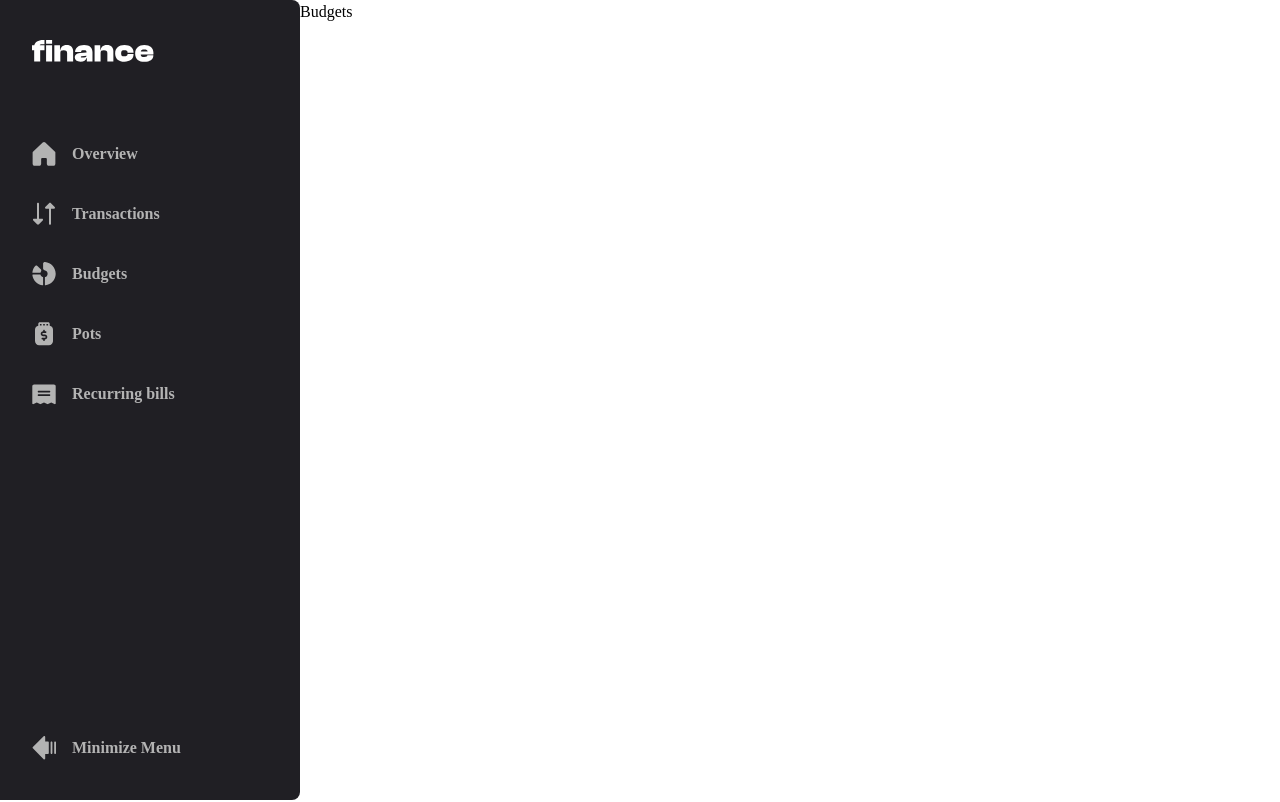
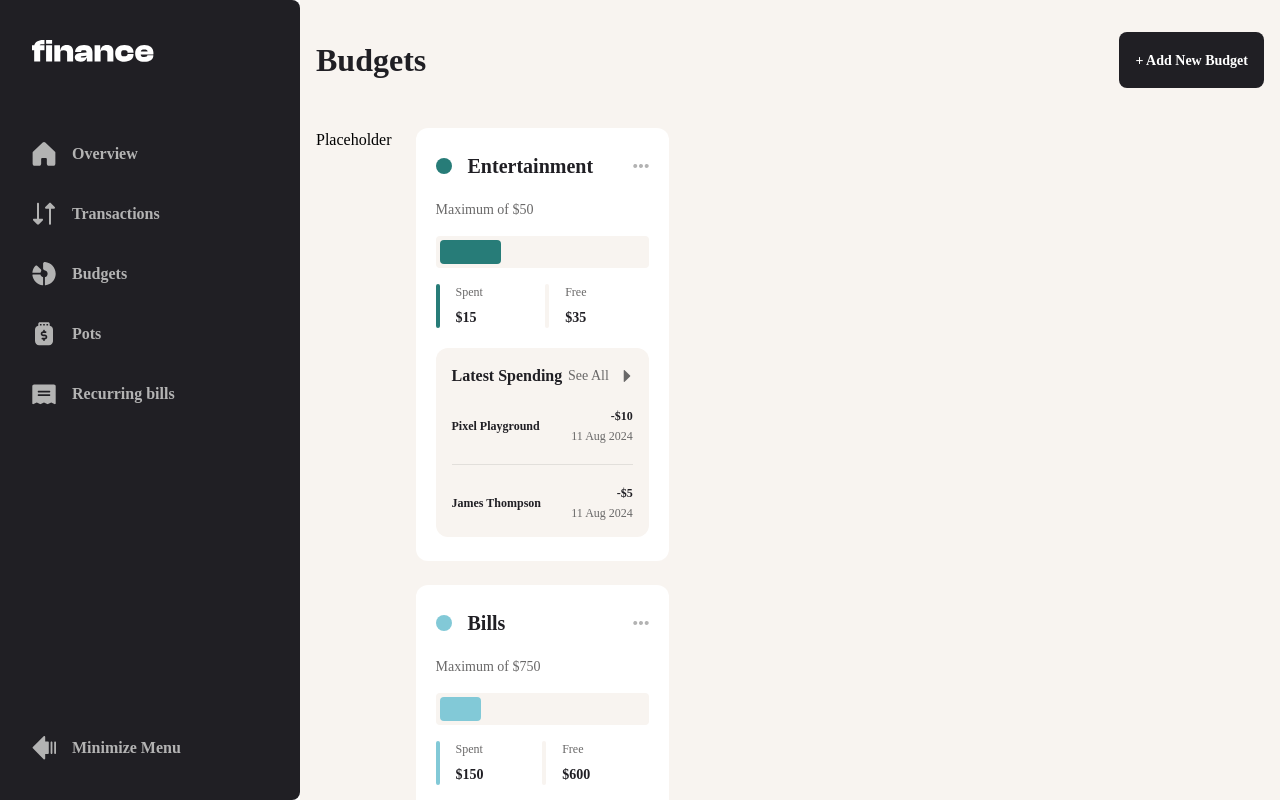
Before and after one commit to gianmarcoricciarelli/personal-finance-app, a React (Vite) app: page /budgets in a window 1280 px wide. Shown: the top 802 px of the page. Built offline with nearby package versions, Linux system fonts and the light colour scheme; a web font is replaced by a local one.

Commit message:
feature(budgets): first implementation of the new section

```diff
--- a/src/components/ProgressBar/ProgressBar.tsx
+++ b/src/components/ProgressBar/ProgressBar.tsx
@@ -54,13 +54,7 @@ export default function ProgressBar({
                             )}%`,
                             backgroundColor: colors as string,
                         }}
-                        className={clsx(
-                            {
-                                'h-2': height === 'xs',
-                                'h-8': height === 'xxl',
-                            },
-                            'rounded-[4px]'
-                        )}
+                        className={clsx('h-full rounded-[4px]')}
                     />
                 )}
                 {stackedProgressBars && (
--- a/src/components/TextBox/TextBox.tsx
+++ b/src/components/TextBox/TextBox.tsx
@@ -9,9 +9,17 @@ function Tag({ color }: { color: Color }) {
     )
 }
 
-function WithTag({ color, children }: { color: Color; children: ReactNode }) {
+function WithTag({
+    className,
+    color,
+    children,
+}: {
+    color: Color
+    children: ReactNode
+    className?: string
+}) {
     return (
-        <div className='flex gap-4'>
+        <div className={clsx(className, 'flex gap-4')}>
             <Tag color={color} />
             {children}
         </div>
--- /dev/null
+++ b/src/pages/Budgets/Budget/Budget.tsx
@@ -0,0 +1,135 @@
+import ProgressBar from '@components/ProgressBar/ProgressBar'
+import Text from '@components/Text/Text'
+import TextBox from '@components/TextBox/TextBox'
+import DataContext from '@contexts/Data/Data.context'
+import CaretRightIcon from '@images/icon-caret-right.svg?react'
+import EllipsisIcon from '@images/icon-ellipsis.svg?react'
+import clsx from 'clsx'
+import { Fragment, useContext } from 'react'
+import { Budget as BudgetType, Color } from '../../../types'
+
+interface BudgetProps {
+    category: BudgetType['category']
+    maximum: BudgetType['maximum']
+    theme: BudgetType['theme']
+}
+
+export default function Budget({ category, maximum, theme }: BudgetProps) {
+    const {
+        data: { transactions },
+    } = useContext(DataContext)
+    const transactionByCategory = transactions
+        .filter(
+            (t) => t.category === category && new Date(t.date).getMonth() === 7
+        )
+        .sort((a, b) => new Date(b.date).getTime() - new Date(a.date).getTime())
+    const spent = Math.abs(
+        transactionByCategory.reduce((prev, curr) => prev + curr.amount, 0)
+    )
+
+    return (
+        <div
+            className={clsx(
+                'px-5 tablet:px-8 py-6 tablet:py-8',
+                'bg-pfa-white rounded-xl',
+                'flex flex-col gap-5'
+            )}
+        >
+            <div className='flex justify-between items-center'>
+                <div className='flex items-center gap-4'>
+                    <div
+                        style={{ backgroundColor: theme }}
+                        className='w-4 h-4 rounded-full'
+                    />
+                    <Text fontSize='xl' fontStyle='bold' color='pfa-grey-900'>
+                        {category}
+                    </Text>
+                </div>
+                <EllipsisIcon
+                    className='w-4 h-4 text-pfa-grey-300 hover:cursor-pointer'
+                    onClick={() => console.log('click')}
+                />
+            </div>
+            <div className='flex flex-col gap-4'>
+                <Text fontSize='sm'>{`Maximum of $${maximum}`}</Text>
+                <ProgressBar
+                    height='xxl'
+                    percentages={
+                        (spent / maximum) * 100 > 100
+                            ? 100
+                            : (spent / maximum) * 100
+                    }
+                    colors={theme}
+                />
+                <div className='flex'>
+                    <TextBox.WithTag className='grow' color={theme as Color}>
+                        <div className='flex flex-col gap-2'>
+                            <Text>Spent</Text>
+                            <Text
+                                fontSize='sm'
+                                fontStyle='bold'
+                                color='pfa-grey-900'
+                            >
+                                {`$${spent}`}
+                            </Text>
+                        </div>
+                    </TextBox.WithTag>
+                    <TextBox.WithTag
+                        className='grow'
+                        color={'#F8F4F0' as Color}
+                    >
+                        <div className='flex flex-col gap-2'>
+                            <Text>Free</Text>
+                            <Text
+                                fontSize='sm'
+                                fontStyle='bold'
+                                color='pfa-grey-900'
+                            >
+                                {`$${maximum - spent}`}
+                            </Text>
+                        </div>
+                    </TextBox.WithTag>
+                </div>
+            </div>
+            <div className='p-4 flex flex-col gap-5 bg-pfa-beige-100 rounded-xl'>
+                <div className='flex justify-between items-center'>
+                    <Text fontSize='base' fontStyle='bold' color='pfa-grey-900'>
+                        Latest Spending
+                    </Text>
+                    <div
+                        className='flex items-center gap-3 hover:cursor-pointer'
+                        onClick={() => console.log('click')}
+                    >
+                        <Text fontSize='sm'>See All</Text>
+                        <CaretRightIcon className='w-3 h-3 text-pfa-grey-500' />
+                    </div>
+                </div>
+                <div className='flex flex-col gap-5'>
+                    {transactionByCategory.slice(0, 3).map((t, index) => (
+                        <Fragment key={index}>
+                            <div className='flex justify-between items-center'>
+                                <Text fontStyle='bold' color='pfa-grey-900'>
+                                    {t.name}
+                                </Text>
+                                <div className='flex flex-col gap-1 text-right'>
+                                    <Text
+                                        fontStyle='bold'
+                                        color='pfa-grey-900'
+                                    >{`-$${Math.abs(t.amount)}`}</Text>
+                                    <Text>{`${new Date(t.date).getDate()} ${
+                                        new Date(t.date)
+                                            .toDateString()
+                                            .split(' ')[1]
+                                    } ${new Date(t.date).getFullYear()}`}</Text>
+                                </div>
+                            </div>
+                            {index !== transactionByCategory.length - 1 && (
+                                <div className='h-[1px] bg-pfa-grey-500/15' />
+                            )}
+                        </Fragment>
+                    ))}
+                </div>
+            </div>
+        </div>
+    )
+}
--- a/src/pages/Budgets/Budgets.tsx
+++ b/src/pages/Budgets/Budgets.tsx
@@ -1,3 +1,38 @@
+import Button from '@components/Button/Button'
+import Text from '@components/Text/Text'
+import DataContext from '@contexts/Data/Data.context'
+import clsx from 'clsx'
+import { useContext } from 'react'
+import Budget from './Budget/Budget'
+
 export default function Budgets() {
-    return <div>Budgets</div>
+    const { data } = useContext(DataContext)
+    const { budgets } = data
+
+    return (
+        <div
+            className={clsx(
+                'px-4 tablet:px-10 py-6 tablet:py-8',
+                'bg-pfa-beige-100',
+                'flex flex-col gap-8 grow'
+            )}
+        >
+            <div className='py-2 flex justify-between items-center'>
+                <Text fontSize='xxl' fontStyle='bold' color='pfa-grey-900'>
+                    Budgets
+                </Text>
+                <Button.Primary onClick={() => console.log('click')}>
+                    + Add New Budget
+                </Button.Primary>
+            </div>
+            <div className='flex flex-col tablet:flex-row desktop:flex-row gap-6'>
+                <div>Placeholder</div>
+                <div className='flex flex-col gap-6'>
+                    {budgets.map((budget, index) => {
+                        return <Budget key={index} {...budget} />
+                    })}
+                </div>
+            </div>
+        </div>
+    )
 }
--- a/src/tailwind_index.css
+++ b/src/tailwind_index.css
@@ -710,6 +710,10 @@ video {
   width: 100%;
 }
 
+.w-1\/2 {
+  width: 50%;
+}
+
 .min-w-0 {
   min-width: 0px;
 }
@@ -932,6 +936,25 @@ video {
   background-color: rgb(255 255 255 / var(--tw-bg-opacity, 1));
 }
 
+.bg-red-500 {
+  --tw-bg-opacity: 1;
+  background-color: rgb(239 68 68 / var(--tw-bg-opacity, 1));
+}
+
+.bg-blue-500 {
+  --tw-bg-opacity: 1;
+  background-color: rgb(59 130 246 / var(--tw-bg-opacity, 1));
+}
+
+.bg-pfa-grey-500 {
+  --tw-bg-opacity: 1;
+  background-color: rgb(105 104 104 / var(--tw-bg-opacity, 1));
+}
+
+.bg-pfa-grey-500\/85 {
+  background-color: rgb(105 104 104 / 0.85);
+}
+
 .p-1 {
   padding: 0.25rem;
 }
@@ -1002,6 +1025,10 @@ video {
 
 .pt-6 {
   padding-top: 1.5rem;
+}
+
+.text-right {
+  text-align: right;
 }
 
 .text-end {
@@ -1408,6 +1435,11 @@ body {
     padding-bottom: 2rem;
   }
 
+  .tablet\:px-8 {
+    padding-left: 2rem;
+    padding-right: 2rem;
+  }
+
   .tablet\:text-xs {
     font-size: 0.75rem;
     line-height: 1rem;
```
